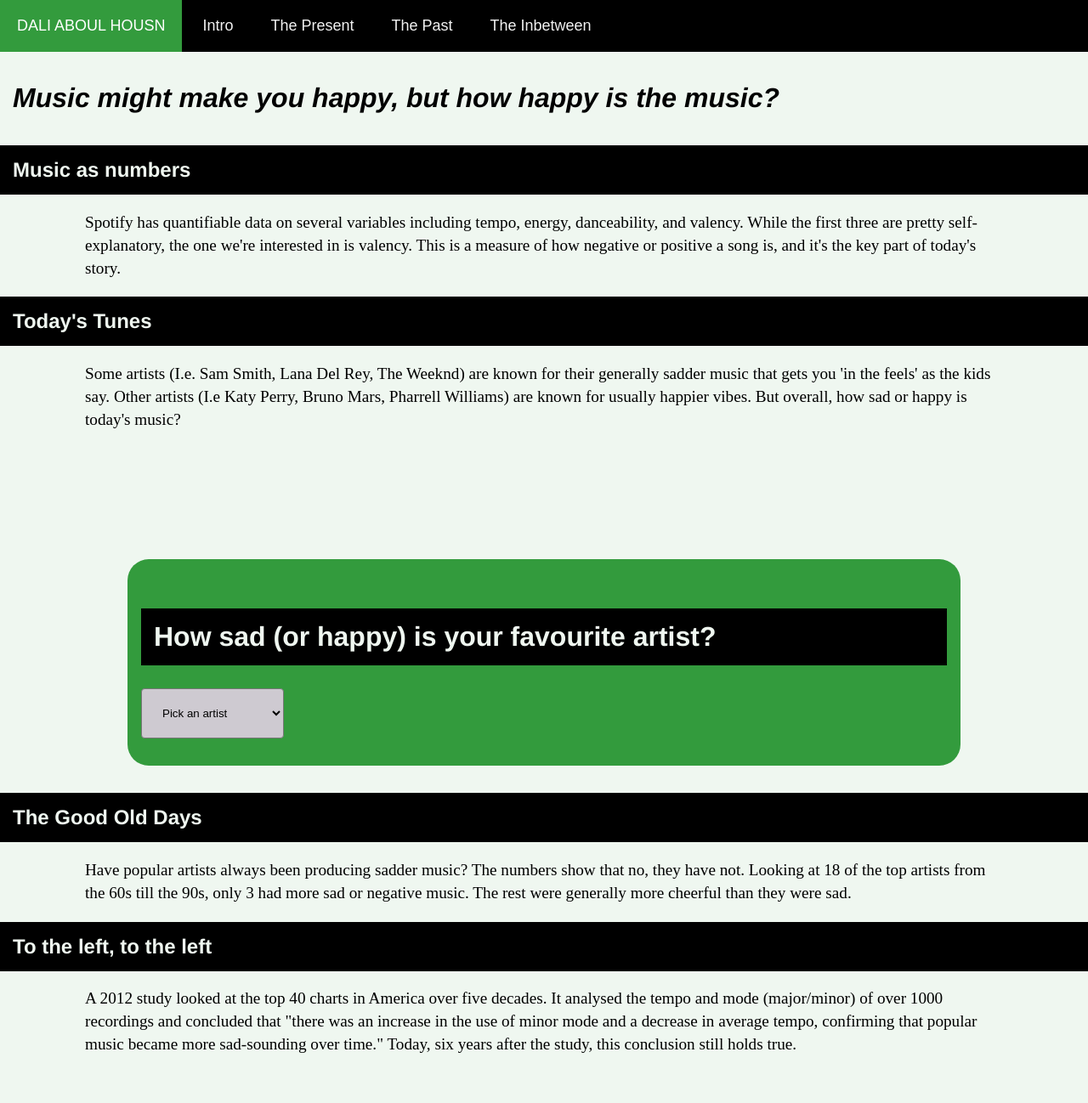
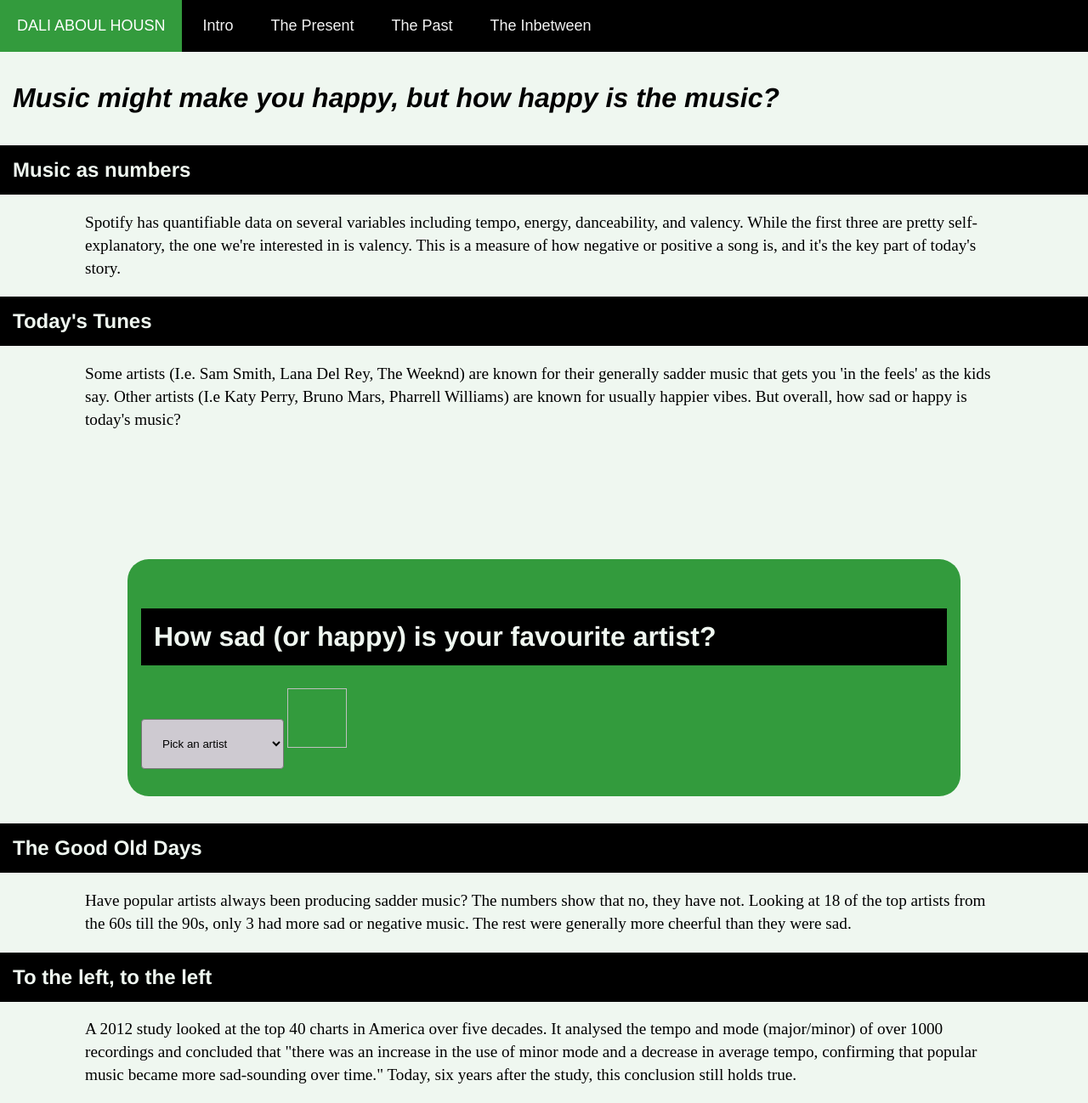
Before and after one commit to ah-dali/ah-dali.github.io, a Jekyll site: the page built from index.html, in a window 1280 px wide. Shown: the whole page at 85% size. Built offline with Jekyll 4.4.1, drawn with Linux system fonts in a browser that asks for light colours; before the commit the page ends 1262 px from its top, so only the background shows below that.

Commit message:
Update index.html

```diff
--- a/index.html
+++ b/index.html
@@ -25,7 +25,7 @@ title: My Project
 						<option value="9">Daft Punk</option>
 						<option value="10">DNCE</option>
 					</select>
-					<img id="image" />
+					<img id="image" width="70" height="70"/>
 				</form>
 			</div>
 		</div>
```
